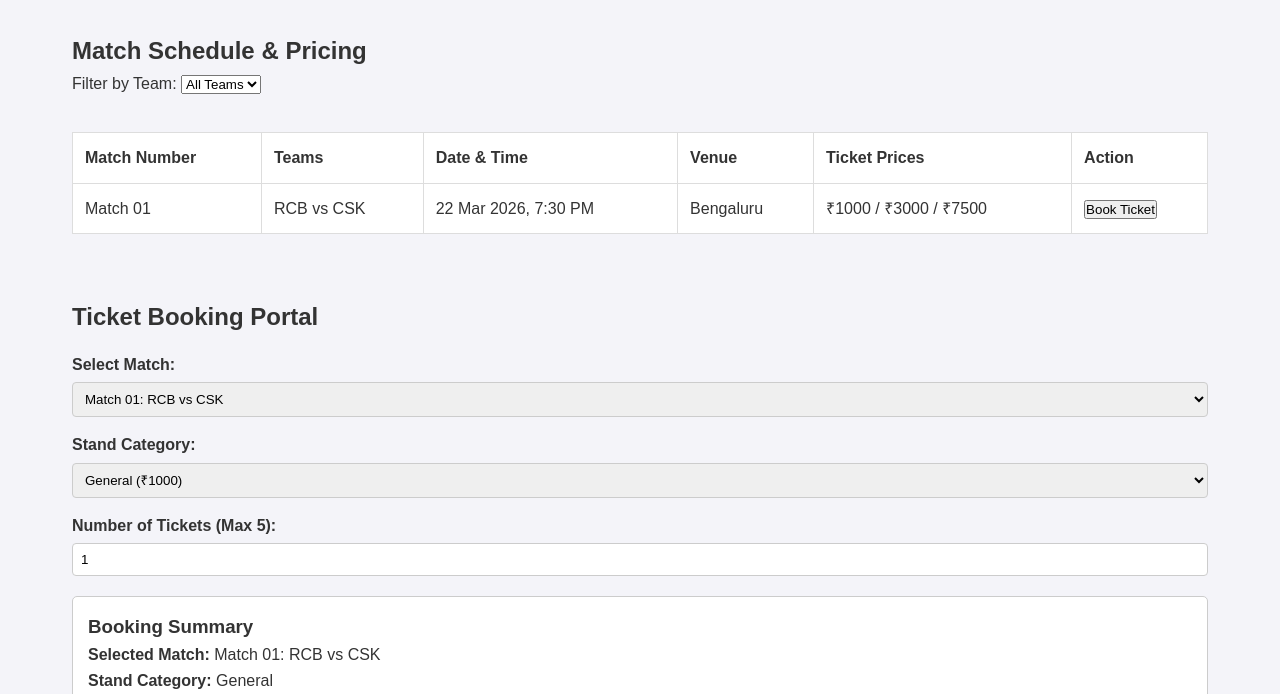
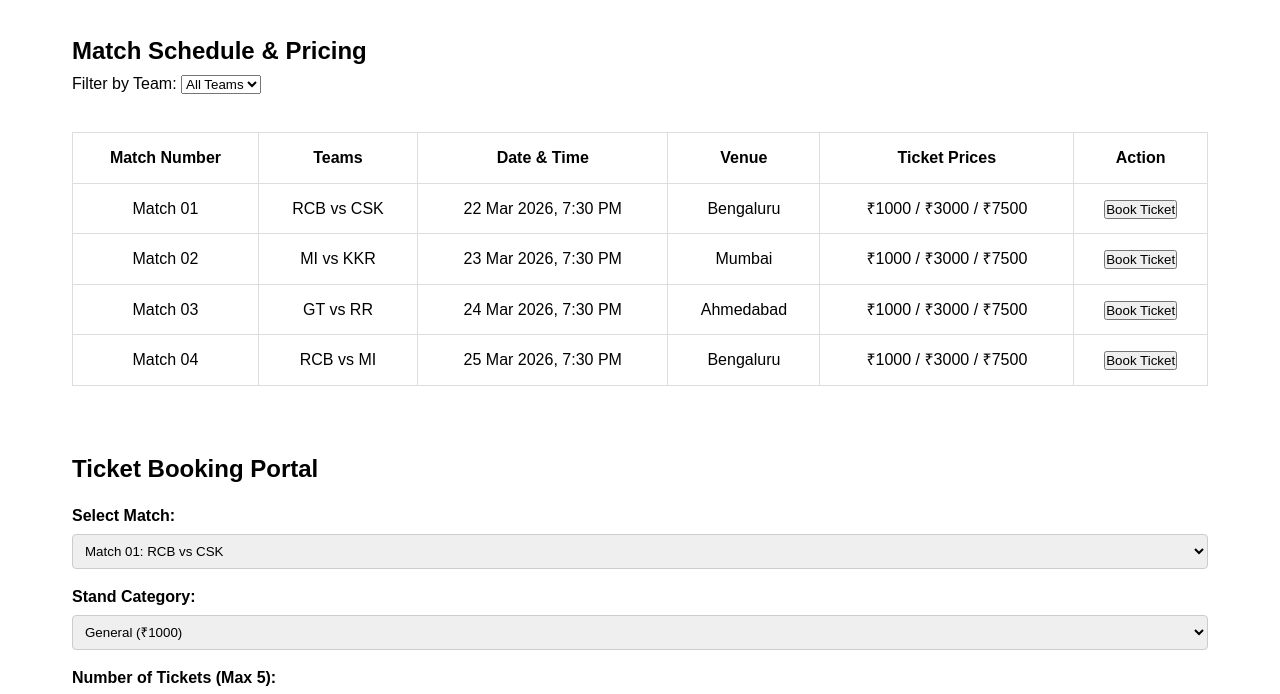
Before and after one commit to dsilvajemimamiyanna07-rgb/ipl-ticket-booking, a plain HTML site: page index.html in a window 1280 px wide. Shown: the part 70-764 px from the top of the page. Drawn offline with Linux system fonts and the light colour scheme.

Commit message:
Complete Activity 8: Responsive layout, multiple matches, and team filter

```diff
--- a/CSS/style.css
+++ b/CSS/style.css
@@ -1,4 +1,3 @@
-/* Global Reset */
 * {
     box-sizing: border-box;
     margin: 0;
@@ -7,12 +6,11 @@
 }
 
 body {
-    background-color: #f4f4f9;
+    background-color: #f4f4f9
     color: #333;
     line-height: 1.6;
 }
 
-/* Flexbox Navigation Bar */
 header {
     display: flex;
     justify-content: space-between;
@@ -57,7 +55,6 @@ section {
     margin: auto;
 }
 
-/* Tables and Form Elements */
 table {
     width: 100%;
     border-collapse: collapse;
@@ -67,7 +64,7 @@ table {
 
 th, td {
     padding: 12px;
-    text-align: left;
+    text-align: center;
     border: 1px solid #ddd;
 }
 
@@ -85,7 +82,6 @@ form select, form input {
     border-radius: 4px;
 }
 
-/* CSS Grid for Guidelines Cards */
 .grid-container {
     display: grid;
     grid-template-columns: repeat(3, 1fr);
@@ -108,7 +104,6 @@ footer {
     margin-top: 30px;
 }
 
-/* Responsive Media Query for Tablets and Phones */
 @media (max-width: 768px) {
     header {
         flex-direction: column;
@@ -121,7 +116,6 @@ footer {
         right: 20px;
         top: 20px;
     }
-
     nav {
         display: none; /* Hidden until toggled via JS */
         flex-direction: column;
@@ -136,4 +130,5 @@ footer {
     .grid-container {
         grid-template-columns: 1fr; /* Stack into single column */
     }
+
 }
--- a/JS/app.js
+++ b/JS/app.js
@@ -1,4 +1,3 @@
-// Wait for the DOM content to fully load
 document.addEventListener("DOMContentLoaded", () => {
 
     // 1. Reusable showToast function for notifications
@@ -29,8 +28,8 @@ document.addEventListener("DOMContentLoaded", () => {
         }, 3000);
     };
 
-    // 2. Add smooth scrolling functionality for links/buttons
-    const interactiveButtons = document.querySelectorAll("a[href^='#'], button");
+    // 2. Smooth scrolling functionality
+    const interactiveButtons = document.querySelectorAll("a[href^='#']");
     interactiveButtons.forEach(btn => {
         btn.addEventListener("click", (e) => {
             const targetId = btn.getAttribute("href");
@@ -45,7 +44,7 @@ document.addEventListener("DOMContentLoaded", () => {
         });
     });
 
-    // 3. Activity 8: Mobile Hamburger Menu Toggle
+    // 3. Mobile Hamburger Menu Toggle
     const hamburgerBtn = document.getElementById("hamburgerBtn");
     const navMenu = document.getElementById("navMenu");
 
@@ -56,7 +55,26 @@ document.addEventListener("DOMContentLoaded", () => {
         });
     }
 
-    // 4. Activity 7: Live Booking Summary Calculation & DOM Selectors
+    // 4. Team Filter for Match Table
+    const teamFilter = document.getElementById("teamFilter");
+    const matchRows = document.querySelectorAll("#matchTable tbody tr");
+
+    if (teamFilter) {
+        teamFilter.addEventListener("change", () => {
+            const selectedTeam = teamFilter.value;
+            matchRows.forEach(row => {
+                const rowTeams = row.getAttribute("data-teams") || "";
+                if (selectedTeam === "all" || rowTeams.includes(selectedTeam)) {
+                    row.style.display = "";
+                } else {
+                    row.style.display = "none";
+                }
+            });
+            showToast(`Filtered by: ${selectedTeam.toUpperCase()}`);
+        });
+    }
+
+    // 5. Live Booking Summary Calculation
     const matchSelect = document.getElementById("match");
     const categorySelect = document.getElementById("category");
     const ticketsInput = document.getElementById("tickets");
@@ -77,20 +95,29 @@ document.addEventListener("DOMContentLoaded", () => {
 
         const totalPrice = pricePerTicket * quantity;
 
-        // Update the Booking Summary Card live
         if (summaryMatch) summaryMatch.textContent = selectedMatch;
         if (summaryStand) summaryStand.textContent = standName;
         if (summaryQty) summaryQty.textContent = quantity;
         if (summaryTotal) summaryTotal.textContent = totalPrice;
 
-        // Confirm update with toast notification
         showToast("Booking Summary updated!");
     }
 
-    // Attach 'change' event listeners to form controls
     if (matchSelect && categorySelect && ticketsInput) {
         matchSelect.addEventListener("change", updateBookingSummary);
         categorySelect.addEventListener("change", updateBookingSummary);
         ticketsInput.addEventListener("change", updateBookingSummary);
     }
+
+    // 6. Auto-select match when clicking "Book Ticket" in the table
+    const bookMatchBtns = document.querySelectorAll(".book-match-btn");
+    bookMatchBtns.forEach(btn => {
+        btn.addEventListener("click", () => {
+            const chosenMatch = btn.getAttribute("data-match");
+            if (matchSelect && chosenMatch) {
+                matchSelect.value = chosenMatch;
+                updateBookingSummary();
+            }
+        });
+    });
 });
--- a/index.html
+++ b/index.html
@@ -27,10 +27,14 @@
             <option value="all">All Teams</option>
             <option value="rcb">RCB</option>
             <option value="csk">CSK</option>
+            <option value="mi">MI</option>
+            <option value="kkr">KKR</option>
+            <option value="gt">GT</option>
+            <option value="rr">RR</option>
         </select>
         <br><br>
 
-        <table border="1">
+        <table border="1" id="matchTable">
             <thead>
                 <tr>
                     <th>Match Number</th>
@@ -42,13 +46,37 @@
                 </tr>
             </thead>
             <tbody>
-                <tr>
+                <tr data-teams="rcb csk">
                     <td>Match 01</td>
                     <td>RCB vs CSK</td>
                     <td>22 Mar 2026, 7:30 PM</td>
                     <td>Bengaluru</td>
                     <td>₹1000 / ₹3000 / ₹7500</td>
-                    <td><a href="#booking"><button>Book Ticket</button></a></td>
+                    <td><a href="#booking" class="book-match-btn" data-match="Match 01: RCB vs CSK"><button>Book Ticket</button></a></td>
+                </tr>
+                <tr data-teams="mi kkr">
+                    <td>Match 02</td>
+                    <td>MI vs KKR</td>
+                    <td>23 Mar 2026, 7:30 PM</td>
+                    <td>Mumbai</td>
+                    <td>₹1000 / ₹3000 / ₹7500</td>
+                    <td><a href="#booking" class="book-match-btn" data-match="Match 02: MI vs KKR"><button>Book Ticket</button></a></td>
+                </tr>
+                <tr data-teams="gt rr">
+                    <td>Match 03</td>
+                    <td>GT vs RR</td>
+                    <td>24 Mar 2026, 7:30 PM</td>
+                    <td>Ahmedabad</td>
+                    <td>₹1000 / ₹3000 / ₹7500</td>
+                    <td><a href="#booking" class="book-match-btn" data-match="Match 03: GT vs RR"><button>Book Ticket</button></a></td>
+                </tr>
+                <tr data-teams="rcb mi">
+                    <td>Match 04</td>
+                    <td>RCB vs MI</td>
+                    <td>25 Mar 2026, 7:30 PM</td>
+                    <td>Bengaluru</td>
+                    <td>₹1000 / ₹3000 / ₹7500</td>
+                    <td><a href="#booking" class="book-match-btn" data-match="Match 04: RCB vs MI"><button>Book Ticket</button></a></td>
                 </tr>
             </tbody>
         </table>
@@ -61,6 +89,9 @@
             <label for="match">Select Match:</label>
             <select id="match" name="match">
                 <option value="Match 01: RCB vs CSK">Match 01: RCB vs CSK</option>
+                <option value="Match 02: MI vs KKR">Match 02: MI vs KKR</option>
+                <option value="Match 03: GT vs RR">Match 03: GT vs RR</option>
+                <option value="Match 04: RCB vs MI">Match 04: RCB vs MI</option>
             </select>
 
             <label for="category">Stand Category:</label>
```
